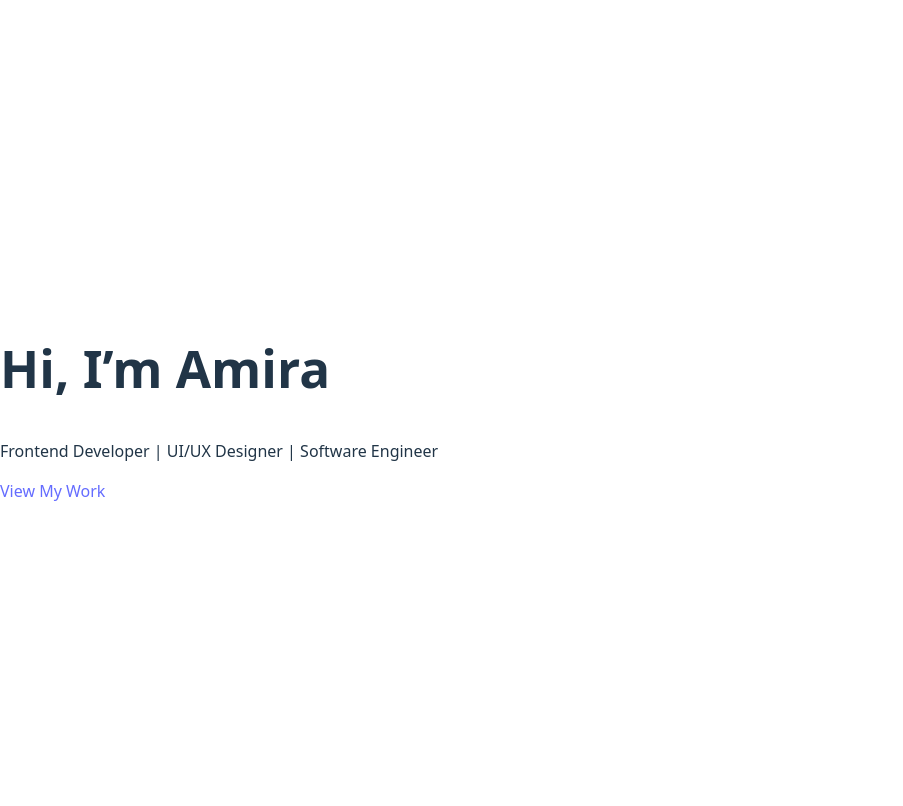
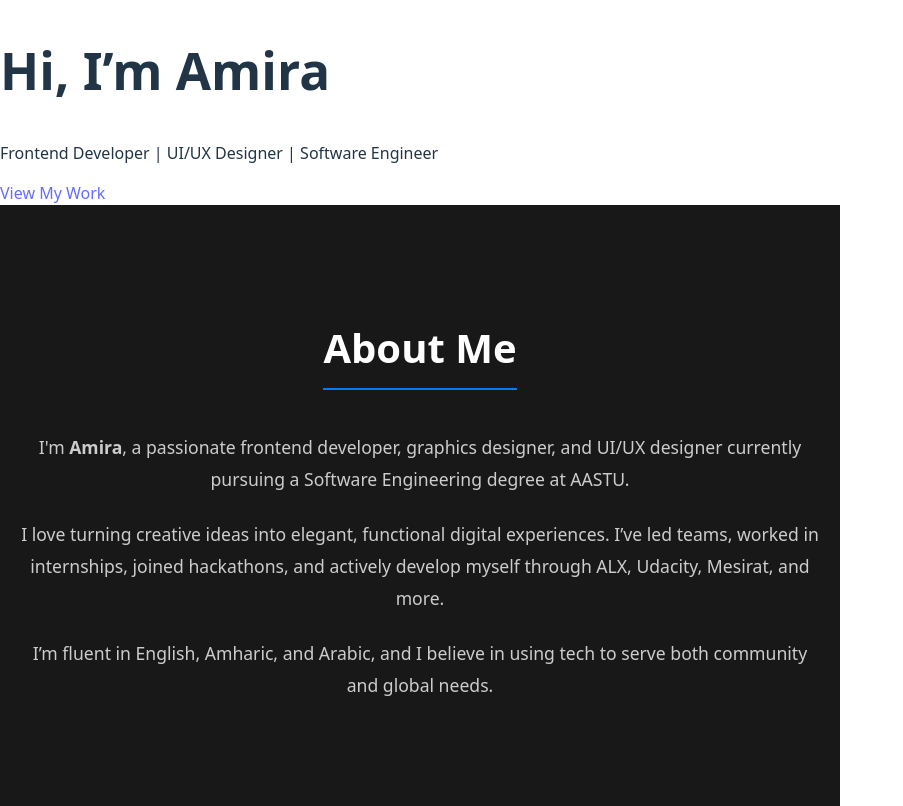
Before and after one commit to ami798/portfolio, a React (Vite) app in the folder my-portfolio/my-portfolio-vite/: page / in a window 1280 px wide. Shown: the whole page, without its empty margins (0-903 px from the left). Built offline with nearby package versions, Linux system fonts and the light colour scheme.

Commit message:
jsx part

```diff
--- a/my-portfolio/my-portfolio-vite/src/App.jsx
+++ b/my-portfolio/my-portfolio-vite/src/App.jsx
@@ -1,9 +1,11 @@
 import Hero from './components/Hero';
+import About from './components/About';
 
 function App() {
   return (
     <div>
       <Hero />
+      <About />
     </div>
   );
 }
--- a/my-portfolio/my-portfolio-vite/src/styles/About.css
+++ b/my-portfolio/my-portfolio-vite/src/styles/About.css
@@ -0,0 +1,26 @@
+.about-section {
+  background-color: #181818;
+  color: #fff;
+  padding: 80px 20px;
+  text-align: center;
+}
+
+.about-container {
+  max-width: 800px;
+  margin: 0 auto;
+}
+
+.about-title {
+  font-size: 2.5rem;
+  margin-bottom: 1.5rem;
+  border-bottom: 2px solid #007bff;
+  display: inline-block;
+  padding-bottom: 10px;
+}
+
+.about-text {
+  font-size: 1.1rem;
+  margin-bottom: 1.5rem;
+  line-height: 1.8;
+  color: #ccc;
+}
```
